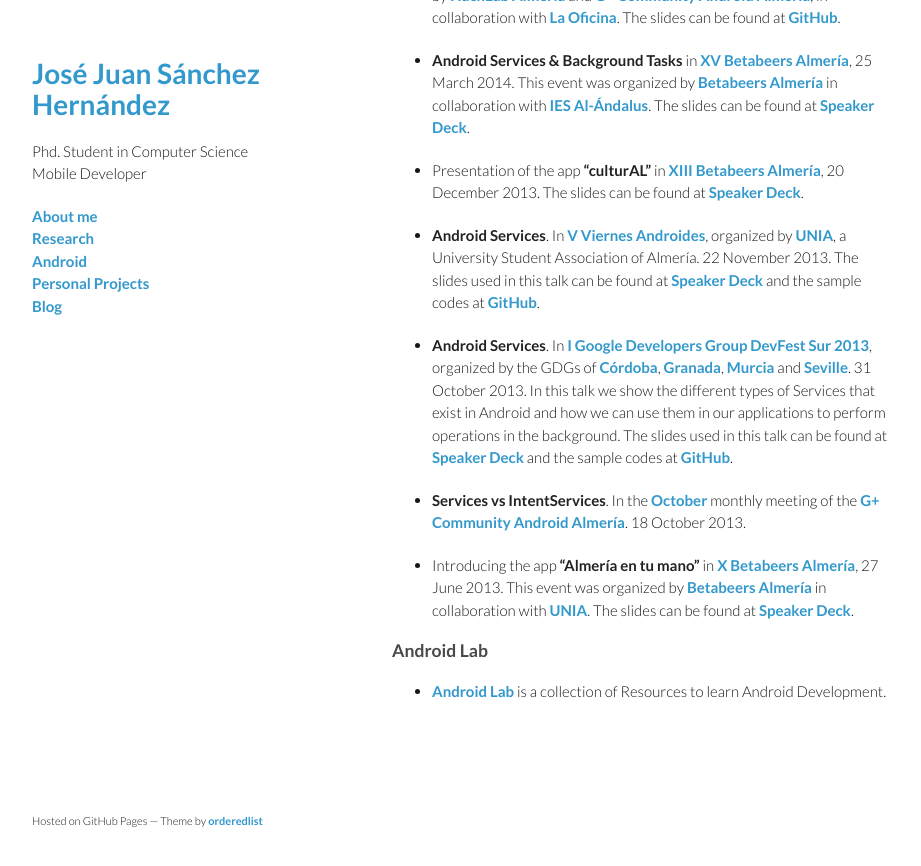
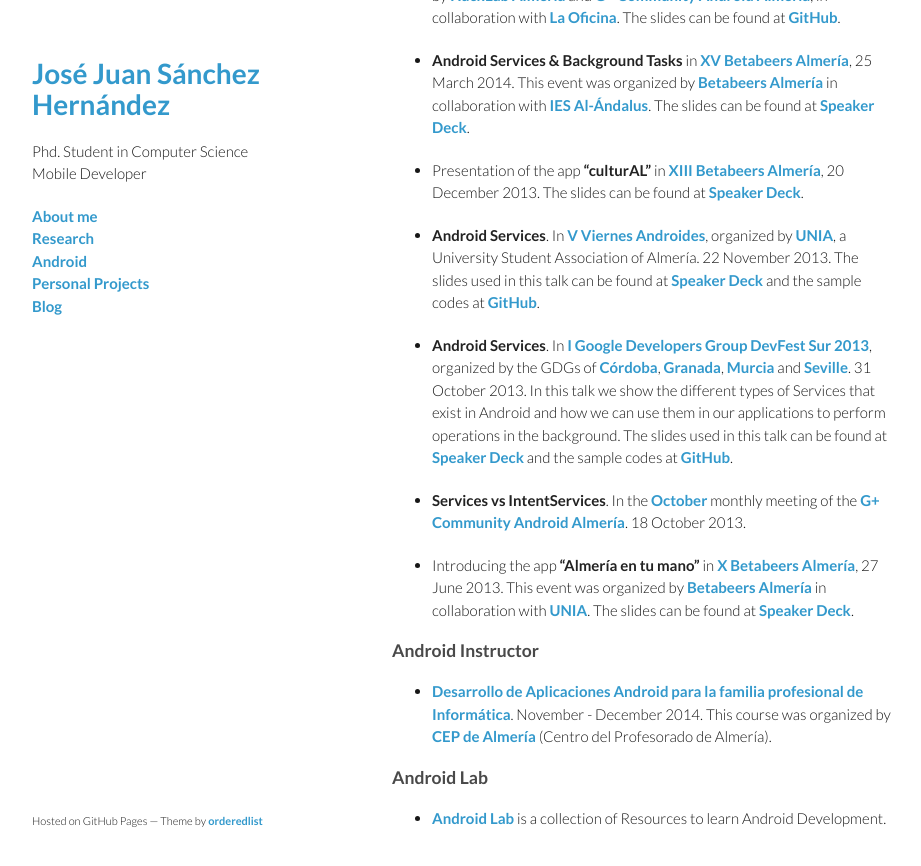
Before and after one commit to josejuansanchez/josejuansanchez.github.io, a Jekyll site: the page built from android/index.md, in a window 1280 px wide and 900 px high, scrolled down 567 px. Shown: the top 866 px of the window, without its empty margins (178-1099 px from the left). Built offline with Jekyll 4.4.1, drawn with Linux system fonts in a browser that asks for light colours.

Commit message:
Update index.md

```diff
--- a/android/index.md
+++ b/android/index.md
@@ -30,6 +30,10 @@
 
   * Introducing the app **"Almería en tu mano"** in [X Betabeers Almería](http://betabeers.com/event/x-betabeers-almeria-1061/), 27 June 2013. This event was organized by [Betabeers Almería](https://twitter.com/betabeersALM) in collaboration with [UNIA](http://unia.ual.es). The slides can be found at [Speaker Deck](https://speakerdeck.com/josejuansanchez/almeria-en-tu-mano).
 
+### Android Instructor
+  * [
+Desarrollo de Aplicaciones Android para la familia profesional de Informática](https://www.juntadeandalucia.es/educacion/seneca/seneca/jsp/gestionactividades/DetActForPub.jsp?X_EDIACTFOR=145506). November - December 2014. This course was organized by [CEP de Almería](http://www.cepalmeria.org) (Centro del Profesorado de Almería).
+
 ### Android Lab
 
 * [Android Lab](http://josejuansanchez.org/androidlab) is a collection of Resources to learn Android Development.
```
